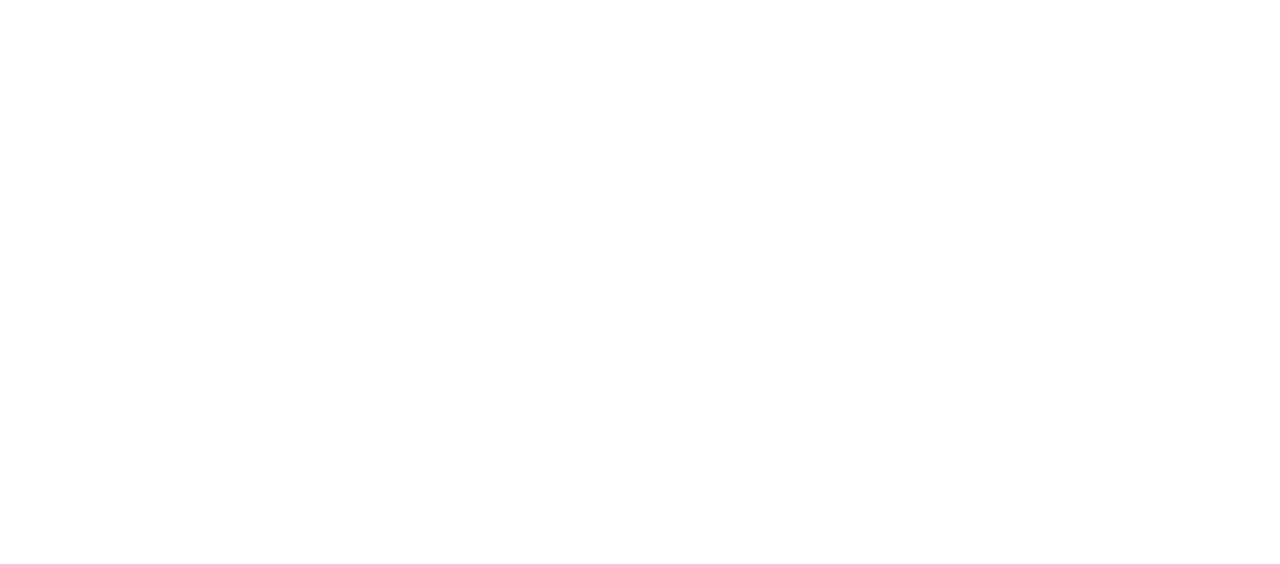
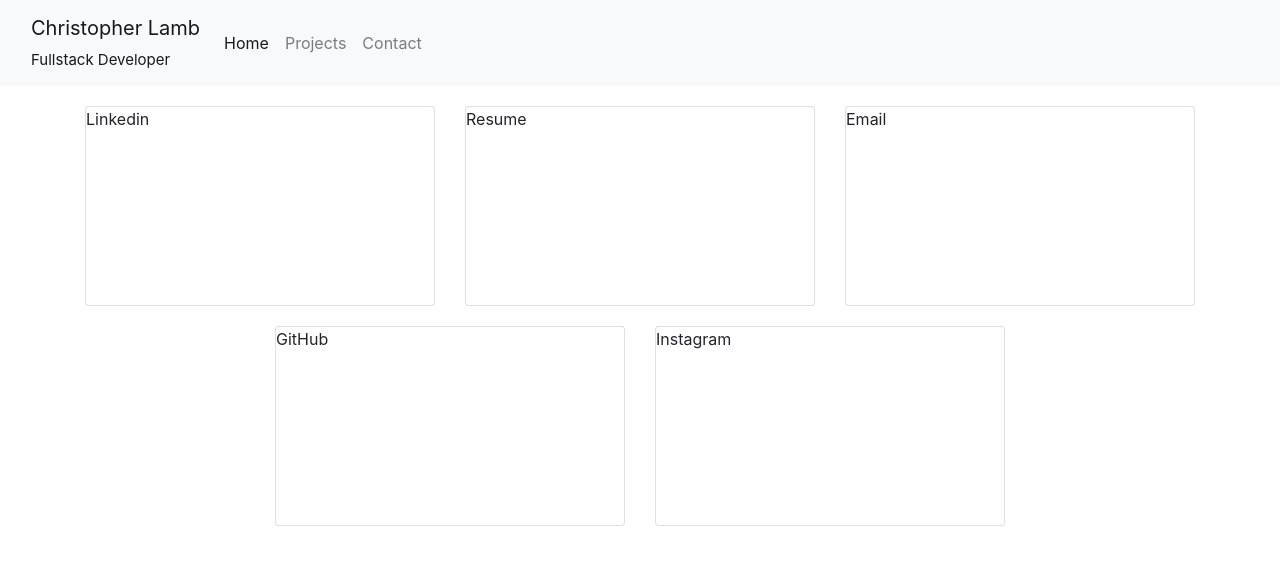
Before and after one commit to Christopher-Lamb/react-portfolio, a React (Create React App) app: page /Contact in a window 1280 px wide. Shown: the top 564 px of the page. Built offline with nearby package versions, Linux system fonts and the light colour scheme.

Commit message:
Cards added to Contact and Project Page

```diff
--- a/src/App.js
+++ b/src/App.js
@@ -1,8 +1,10 @@
 import React from "react";
+import "bootstrap/dist/css/bootstrap.min.css";
 import { BrowserRouter as Router, Route } from "react-router-dom";
-import "bootstrap/dist/css/bootstrap.min.css";
 import Home from "./pages/Home";
+import Projects from "./pages/Projects";
 import Wrapper from "./components/Wrapper";
+import Contact from "./pages/Contact";
 
 function App() {
   return (
@@ -10,6 +12,8 @@
       <div>
         <Wrapper>
           <Route exact path="/" component={Home} />
+          <Route exact path="/projects" component={Projects} />
+          <Route exact path="/Contact" component={Contact} />
         </Wrapper>
       </div>
     </Router>
--- a/src/components/Card/index.js
+++ b/src/components/Card/index.js
@@ -2,8 +2,14 @@
 
 function Card(props) {
   return (
-    <div style={({ width: `${props.width}` }, { height: `${props.height}` })}>
-
+    <div
+      className="card"
+      style={{
+        width: `${props.width}%`,
+        height: `${props.heightPx}px`,
+        marginTop: `${props.marginTopPx}px`,
+      }}
+    >
       {props.children}
     </div>
   );
--- a/src/components/NavBar/index.js
+++ b/src/components/NavBar/index.js
@@ -1,15 +1,17 @@
 import React from "react";
+import "bootstrap/dist/css/bootstrap.min.css";
 
 function NavBar(props) {
   //Displayed
   return (
-    <nav class="navbar navbar-expand-lg navbar-light bg-light">
-      <div class="container-fluid">
-        <a class="navbar-brand" href="#">
-          Navbar
+    <nav className="navbar navbar-expand-lg navbar-light bg-light $blue-100">
+      <div className="container-fluid">
+        <a className="navbar-brand" href="#">
+          Christopher Lamb <br />
+          <span style={{ fontSize: "15px" }}>Fullstack Developer</span>
         </a>
         <button
-          class="navbar-toggler"
+          className="navbar-toggler"
           type="button"
           data-bs-toggle="collapse"
           data-bs-target="#navbarNavAltMarkup"
@@ -17,17 +19,17 @@
           aria-expanded="false"
           aria-label="Toggle navigation"
         >
-          <span class="navbar-toggler-icon"></span>
+          <span className="navbar-toggler-icon"></span>
         </button>
-        <div class="collapse navbar-collapse" id="navbarNavAltMarkup">
-          <div class="navbar-nav">
-            <a class="nav-link active" aria-current="page" href="/">
+        <div className="collapse navbar-collapse" id="navbarNavAltMarkup">
+          <div className="navbar-nav">
+            <a className="nav-link active" aria-current="page" href="/">
               Home
             </a>
-            <a class="nav-link" href="/projects">
+            <a className="nav-link" href="/projects">
               Projects
             </a>
-            <a class="nav-link" href="/contact">
+            <a className="nav-link" href="/contact">
               Contact
             </a>
           </div>
--- /dev/null
+++ b/src/pages/Contact/index.js
@@ -0,0 +1,69 @@
+import React from "react";
+import { Row, Col, Container } from "react-bootstrap";
+import NavBar from "../../components/NavBar";
+import Card from "../../components/Card";
+
+const marginTopPx = 20;
+const heightPx = 200;
+const widthPercent = 100;
+
+function Contact() {
+  return (
+    <div>
+      <NavBar></NavBar>
+      <Container>
+        <Row>
+          <Col lg={4}>
+            <Card
+              marginTopPx={marginTopPx}
+              heightPx={heightPx}
+              width={widthPercent}
+            >
+              Linkedin
+            </Card>
+          </Col>
+          <Col lg={4}>
+            <Card
+              marginTopPx={marginTopPx}
+              heightPx={heightPx}
+              width={widthPercent}
+            >
+              Resume
+            </Card>
+          </Col>
+          <Col lg={4}>
+            <Card
+              marginTopPx={marginTopPx}
+              heightPx={heightPx}
+              width={widthPercent}
+            >
+              Email
+            </Card>
+          </Col>
+        </Row>
+        <Row>
+          <Col lg={{ span: 4, offset: 2 }}>
+            <Card
+              marginTopPx={marginTopPx}
+              heightPx={heightPx}
+              width={widthPercent}
+            >
+              GitHub
+            </Card>
+          </Col>
+          <Col lg={4}>
+            <Card
+              marginTopPx={marginTopPx}
+              heightPx={heightPx}
+              width={widthPercent}
+            >
+              Instagram
+            </Card>
+          </Col>
+        </Row>
+      </Container>
+    </div>
+  );
+}
+
+export default Contact;
--- a/src/pages/Home/index.js
+++ b/src/pages/Home/index.js
@@ -1,6 +1,6 @@
 import React from "react";
 
-import { Col, Row, Container } from "react-bootstrap";
+import { Row, Container } from "react-bootstrap";
 import NavBar from "../../components/NavBar";
 import Card from "../../components/Card";
 import ButtonLink from "../../components/ButtonLink";
@@ -12,7 +12,7 @@
       <NavBar></NavBar>
       <Container>
         <Row>
-          <Card width={"100px"} height={"1000px"}>
+          <Card width={200} heightPx={400} marginTopPx={20}>
             <image src="#" alt="Cover Image" />
             <h1>Full Stack Web Development</h1>
             <p>
--- /dev/null
+++ b/src/pages/Projects/index.js
@@ -0,0 +1,49 @@
+import React from "react";
+import NavBar from "../../components/NavBar";
+import Card from "../../components/Card";
+import { Col, Row, Container } from "react-bootstrap";
+
+const marginTopPx = 20;
+const heightPx = 200;
+const widthPercent = 100;
+
+function Projects() {
+  return (
+    <div>
+      <NavBar></NavBar>
+      <Container>
+        <Row>
+          <Col lg={4}>
+            <Card
+              marginTopPx={marginTopPx}
+              heightPx={heightPx}
+              width={widthPercent}
+            >
+              Quakka Marketplace
+            </Card>
+          </Col>
+          <Col lg={4}>
+            <Card
+              marginTopPx={marginTopPx}
+              heightPx={heightPx}
+              width={widthPercent}
+            >
+              Covid Testing Locator
+            </Card>
+          </Col>
+          <Col lg={4}>
+            <Card
+              marginTopPx={marginTopPx}
+              heightPx={heightPx}
+              width={widthPercent}
+            >
+              Modern Solutiions
+            </Card>
+          </Col>
+        </Row>
+      </Container>
+    </div>
+  );
+}
+
+export default Projects;
```
Also changed, not shown: 1 other file (tests, documents, lock files or other folders).
